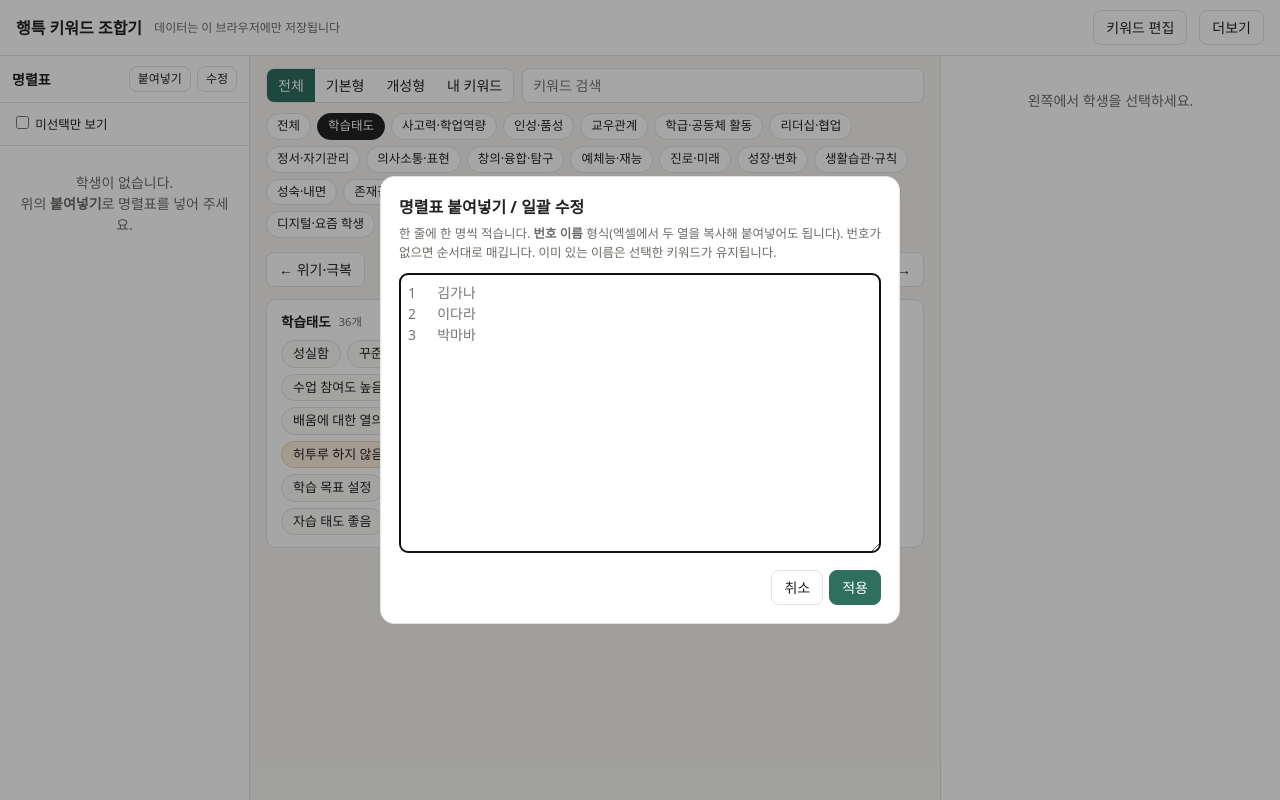
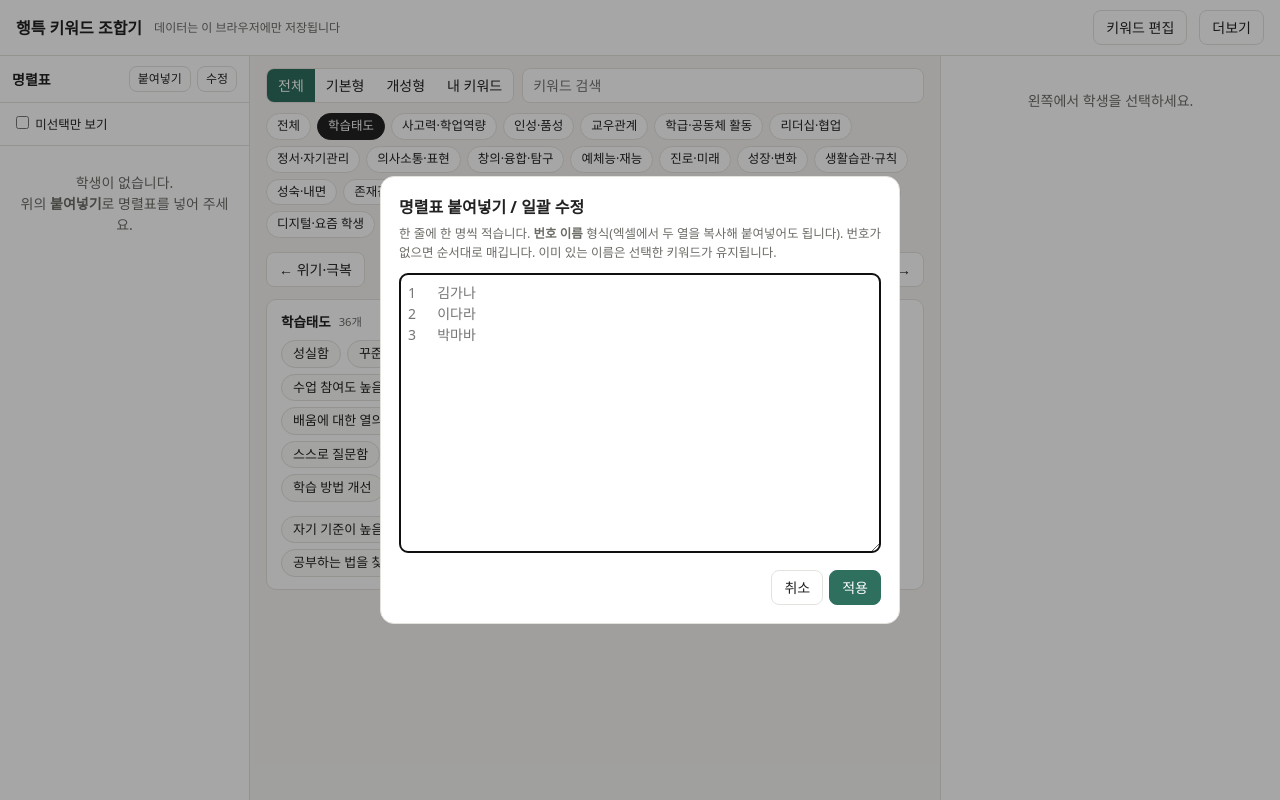
Before and after one commit to kwsrdt-glitch/Haengteuk, a plain HTML site: page index.html in a window 1280 px wide. Drawn offline with Linux system fonts and the light colour scheme.

Commit message:
Refactor chip rendering logic and add sorting

```diff
--- a/index.html
+++ b/index.html
@@ -69,8 +69,7 @@ header .sp{flex:1}
 .sec h3 .sp{flex:1}
 .chips{display:flex;flex-wrap:wrap;gap:6px}
 .chip{border:1px solid var(--line);background:#fbfaf8;border-radius:99px;padding:3px 11px;font-size:13px;display:inline-flex;align-items:center;gap:4px;position:relative}
-.chip.g{background:var(--uniq-soft);border-color:#ecd3b3}
-.chip.m{background:var(--mine-soft);border-color:#d3cdf0}
+.brk{flex-basis:100%;height:2px}
 .chip:hover{border-color:var(--accent)}
 .chip.on{background:var(--accent);border-color:var(--accent);color:#fff}
 .chip sup{font-size:10px;opacity:.6}
@@ -365,12 +364,13 @@ function renderSecs(){
   const cats = multi ? S.cats : S.cats.filter(c => c.id === UI.tab);
   let html = '';
   cats.forEach(c => {
-    const items = c.items.map((it, i) => ({it, i})).filter(({it}) => (UI.filter === 'all' || it.k === UI.filter) && (!q || it.t.includes(q)));
+    const items = c.items.map((it, i) => ({it, i})).filter(({it}) => (UI.filter === 'all' || it.k === UI.filter) && (!q || it.t.includes(q)))
+      .sort((a, b) => 'bgm'.indexOf(a.it.k) - 'bgm'.indexOf(b.it.k));
     if(!items.length && !UI.editKw) return;
-    const chips = items.map(({it, i}) => {
+    const chips = items.map(({it, i}, idx) => {
       const on = sel.has(it.t);
       const n = (use.get(it.t) || 0) - (on ? 1 : 0);
-      return `<button class="chip ${it.k} ${on ? 'on' : ''}" data-c="${c.id}" data-i="${i}">${esc(it.t)}${n > 0 ? `<sup>${n}</sup>` : ''}${UI.editKw ? '<span class="x" data-delkw="1">✕</span>' : ''}</button>`;
+      return `${idx > 0 && items[idx - 1].it.k !== it.k ? '<span class="brk"></span>' : ''}<button class="chip ${it.k} ${on ? 'on' : ''}" data-c="${c.id}" data-i="${i}">${esc(it.t)}${n > 0 ? `<sup>${n}</sup>` : ''}${UI.editKw ? '<span class="x" data-delkw="1">✕</span>' : ''}</button>`;
     }).join('');
     html += `<section class="sec"><h3>${esc(c.name)}<small>${c.items.length}개</small><span class="sp"></span>${UI.editKw ? `<button class="btn sm" data-renamecat="${c.id}">이름 변경</button><button class="btn sm danger" data-delcat="${c.id}">분류 삭제</button>` : ''}</h3><div class="chips">${chips}</div>${UI.editKw ? `<form class="addkw" data-addto="${c.id}"><input placeholder="키워드 추가 (쉼표로 여러 개)"><button class="btn sm">추가</button></form>` : ''}</section>`;
   });
```
